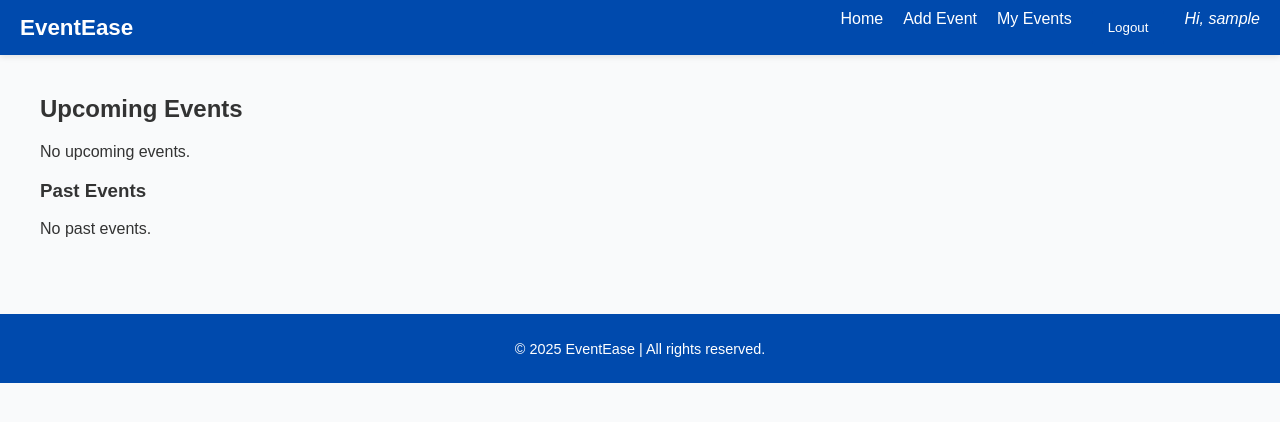
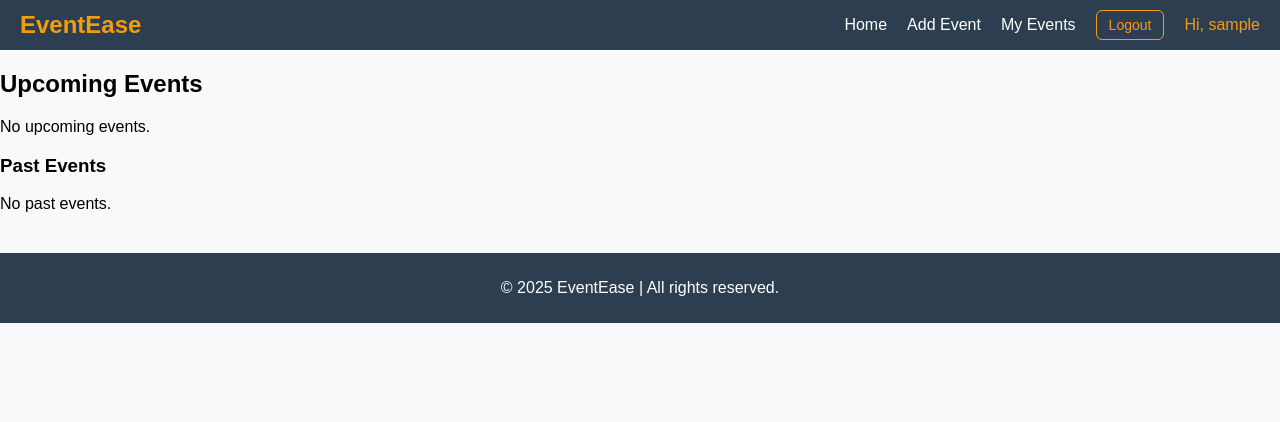
Before and after one commit to zeinali1/capstone-project, a Django app: page /home/ in a window 1280 px wide. Shown: the top 422 px of the page. Run offline with Django 5.2, Linux system fonts and the light colour scheme; the visitor is signed in with stand-in values (Sample User, id 1); data that the repository does not hold is empty.

Commit message:
update style.css

```diff
--- a/main_app/static/css/style.css
+++ b/main_app/static/css/style.css
@@ -1,16 +1,14 @@
 body {
-    font-family: Arial, sans-serif;
-    background-color: #f9fafb;
+    font-family: 'Poppins', sans-serif;
+    background-color: #f8f9fa;
     margin: 0;
     padding: 0;
-    color: #333;
 }
 
 nav {
-    background-color: #004aad;
+    background-color: #2c3e50;
     color: white;
     padding: 10px 20px;
-    box-shadow: 0 2px 6px rgba(0, 0, 0, 0.1);
 }
 
 .nav-container {
@@ -20,10 +18,10 @@ nav {
 }
 
 .logo a {
-    font-size: 1.4em;
+    color: #f39c12;
+    text-decoration: none;
+    font-size: 24px;
     font-weight: bold;
-    color: white;
-    text-decoration: none;
 }
 
 .nav-links {
@@ -32,70 +30,50 @@ nav {
     gap: 20px;
     margin: 0;
     padding: 0;
-}
-
-.nav-links li {
-    display: inline;
+    align-items: center;
 }
 
 .nav-links a {
     color: white;
     text-decoration: none;
-    font-weight: 500;
-    transition: 0.3s ease;
+    transition: color 0.3s;
 }
 
 .nav-links a:hover {
-    text-decoration: underline;
+    color: #f39c12;
+}
+
+.logout-form {
+    display: inline;
+    margin: 0;
+    padding: 0;
+}
+
+.logout-btn {
+    background-color: transparent;
+    border: 1px solid #f39c12;
+    color: #f39c12;
+    padding: 6px 12px;
+    border-radius: 6px;
+    font-size: 14px;
+    cursor: pointer;
+    transition: all 0.3s;
+}
+
+.logout-btn:hover {
+    background-color: #f39c12;
+    color: #fff;
 }
 
 .welcome {
-    font-style: italic;
-}
-
-main {
-    padding: 20px 40px;
-}
-
-.card {
-    background: white;
-    border-radius: 8px;
-    padding: 20px;
-    box-shadow: 0 2px 5px rgba(0,0,0,0.1);
-    margin-bottom: 20px;
-}
-
-button, input[type="submit"] {
-    background-color: #004aad;
-    color: white;
-    border: none;
-    padding: 10px 16px;
-    border-radius: 4px;
-    cursor: pointer;
-    transition: background 0.3s;
-}
-
-button:hover, input[type="submit"]:hover {
-    background-color: #003b8a;
-}
-
-input, textarea, select {
-    width: 100%;
-    padding: 8px;
-    border: 1px solid #ccc;
-    border-radius: 5px;
-    margin-top: 5px;
-    margin-bottom: 10px;
+    color: #f39c12;
+    font-weight: 500;
 }
 
 footer {
-    background-color: #004aad;
+    background-color: #2c3e50;
     color: white;
     text-align: center;
-    padding: 12px 0;
-    position: relative;
-    bottom: 0;
-    width: 100%;
+    padding: 10px 0;
     margin-top: 40px;
-    font-size: 0.9em;
 }
```
